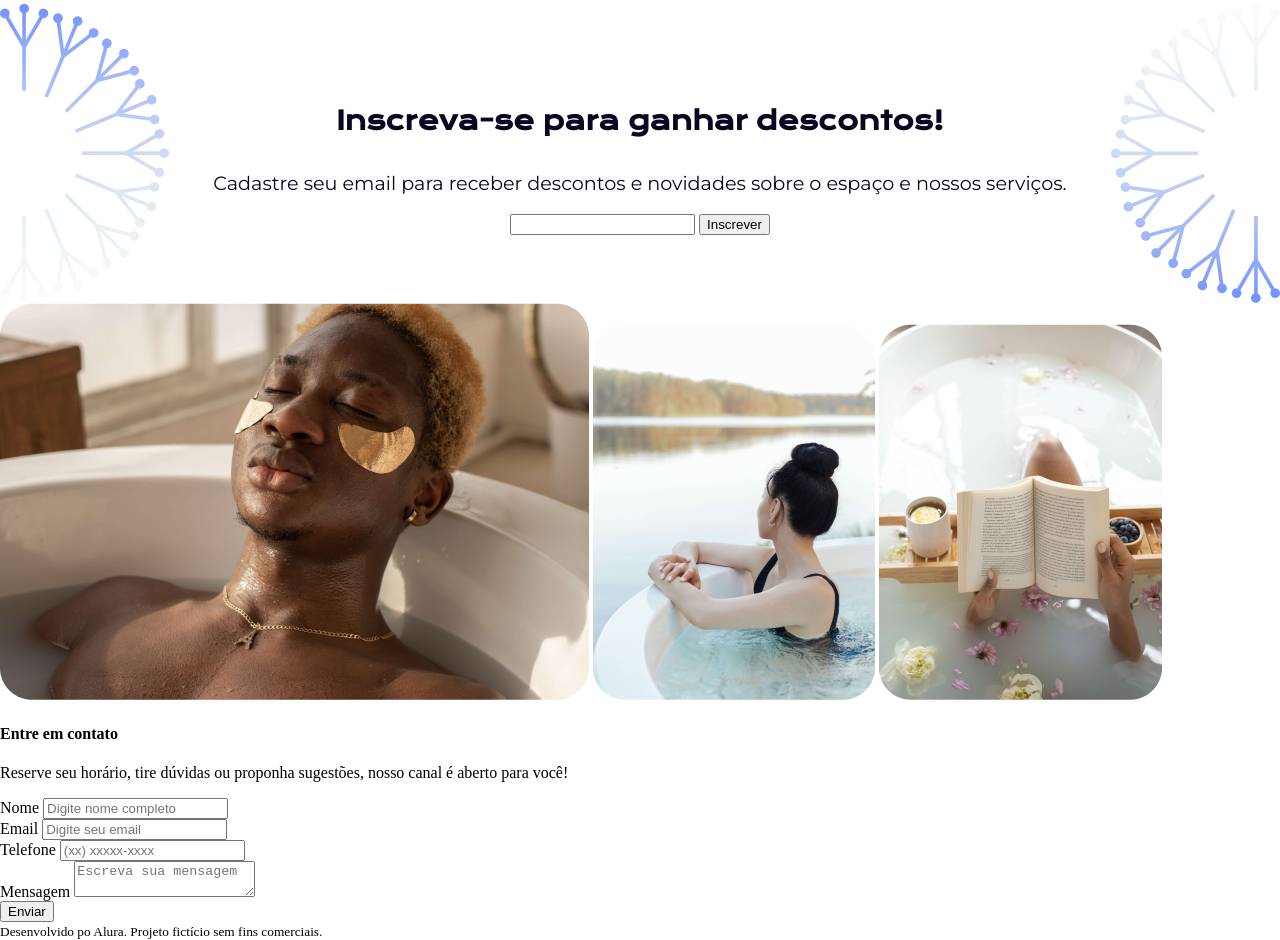
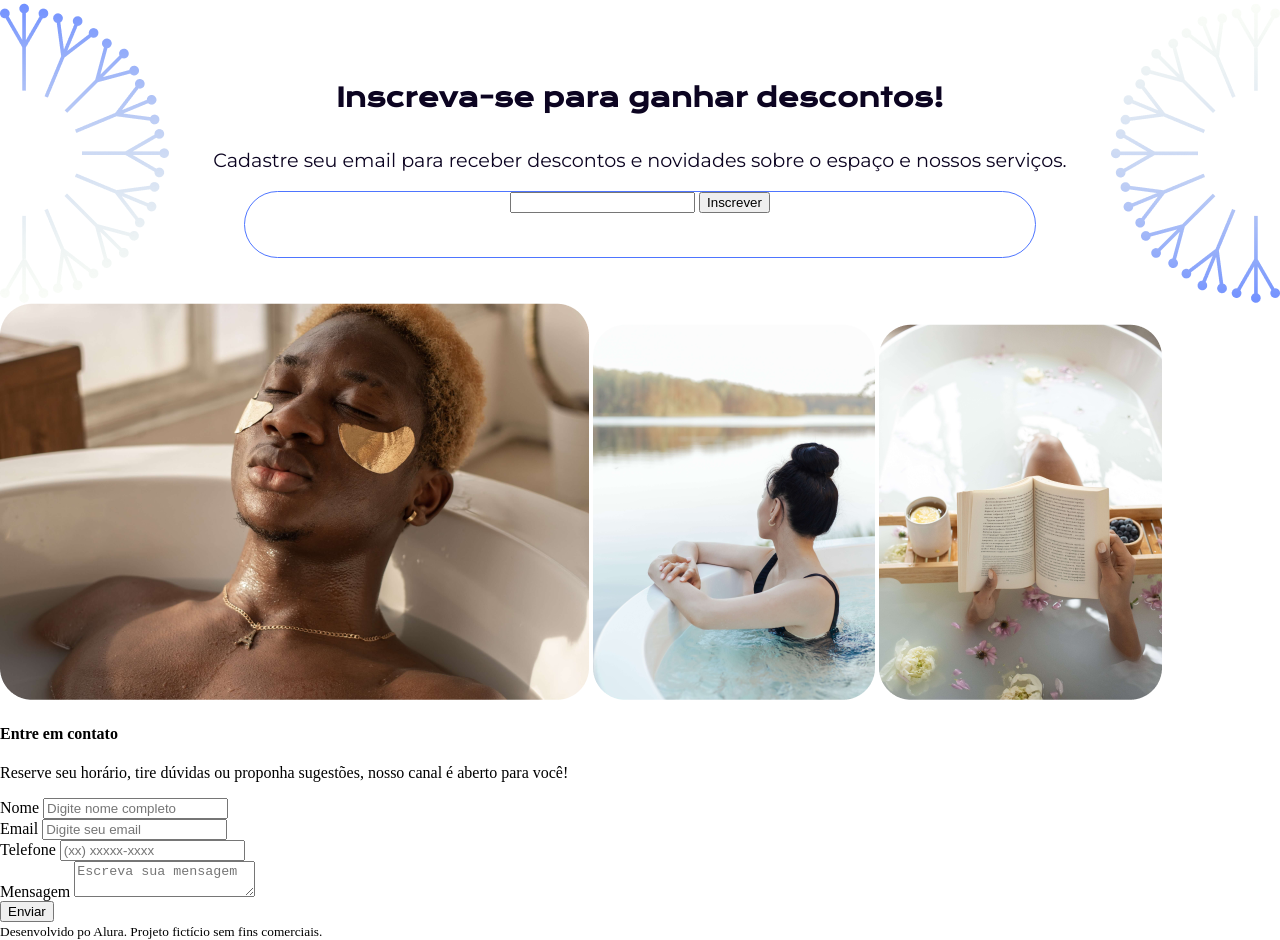
Before and after one commit to udutra/CalmariaSPA, a plain HTML site: page index.html in a window 1280 px wide. Shown: the part 2314-3254 px from the top of the page. Drawn offline with nearby package versions, Linux system fonts and the light colour scheme.

Commit message:
Entendendo sobre escopo de variáveis e sua aplicação

```diff
--- a/styles/components/_descontos.scss
+++ b/styles/components/_descontos.scss
@@ -14,4 +14,12 @@
     p{
         @include mixins.ff-fs-cl(variaveis.$ft-textos, 1.2rem, variaveis.$cor-primaria);
     }
+    .input-btn{
+        $largura-input: 790px;
+        width: $largura-input;
+        height: 65px;
+        border: 1px solid variaveis.$cor-secundaria;
+        border-radius: 65px;
+        margin: 0 auto;
+    }
 }
```
Also changed, not shown: styles/styles.css.
